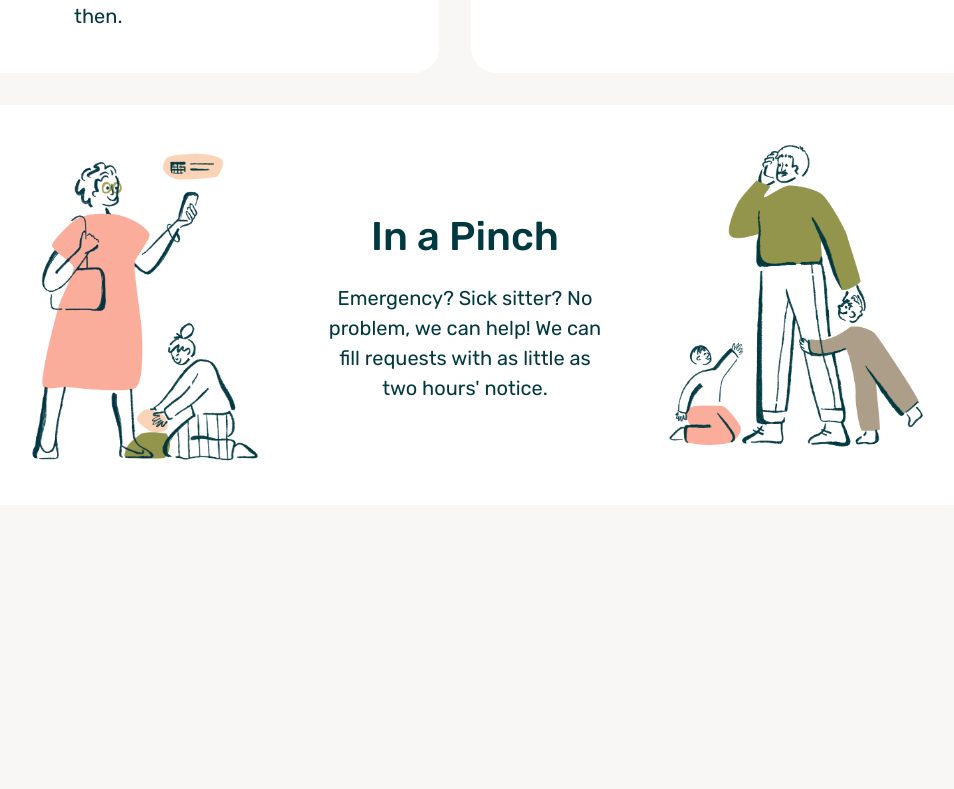
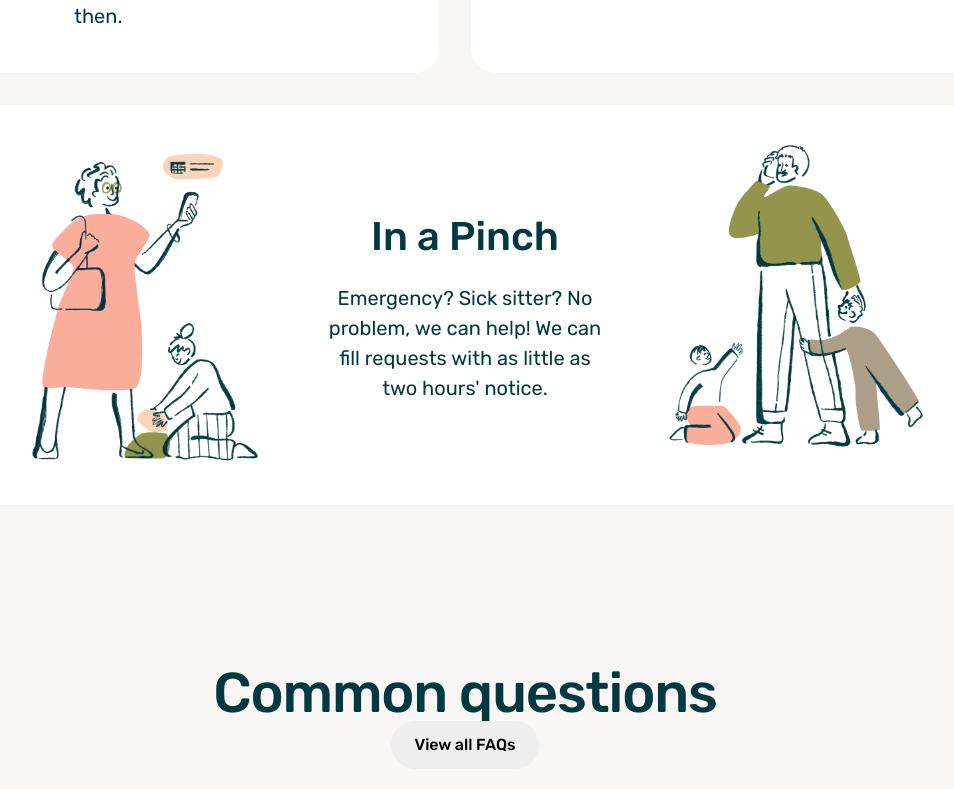
Before and after one commit to samsonc89/otter-replica, a React (Vite) app: page / in a window 1280 px wide. Shown: the part 3222-4011 px from the top of the page, without its empty margins (175-1129 px from the left). Before the commit the page ends 3967 px from the top, so only its background shows below. Built offline with nearby package versions, Linux system fonts and the light colour scheme.

Commit message:
Add section heading

```diff
--- a/src/containers/Questions/Questions.jsx
+++ b/src/containers/Questions/Questions.jsx
@@ -37,7 +37,10 @@ const Questions = () => {
   ];
   return (
     <section className="main-section questions-section">
-      <div className="questions-heading"></div>
+      <div className="questions-header">
+        <h2 className="content-heading">Common questions</h2>
+        <button className="faqs-btn btn-signup">View all FAQs</button>
+      </div>
       <div className="questions-content-wrapper"></div>
     </section>
   );
```
